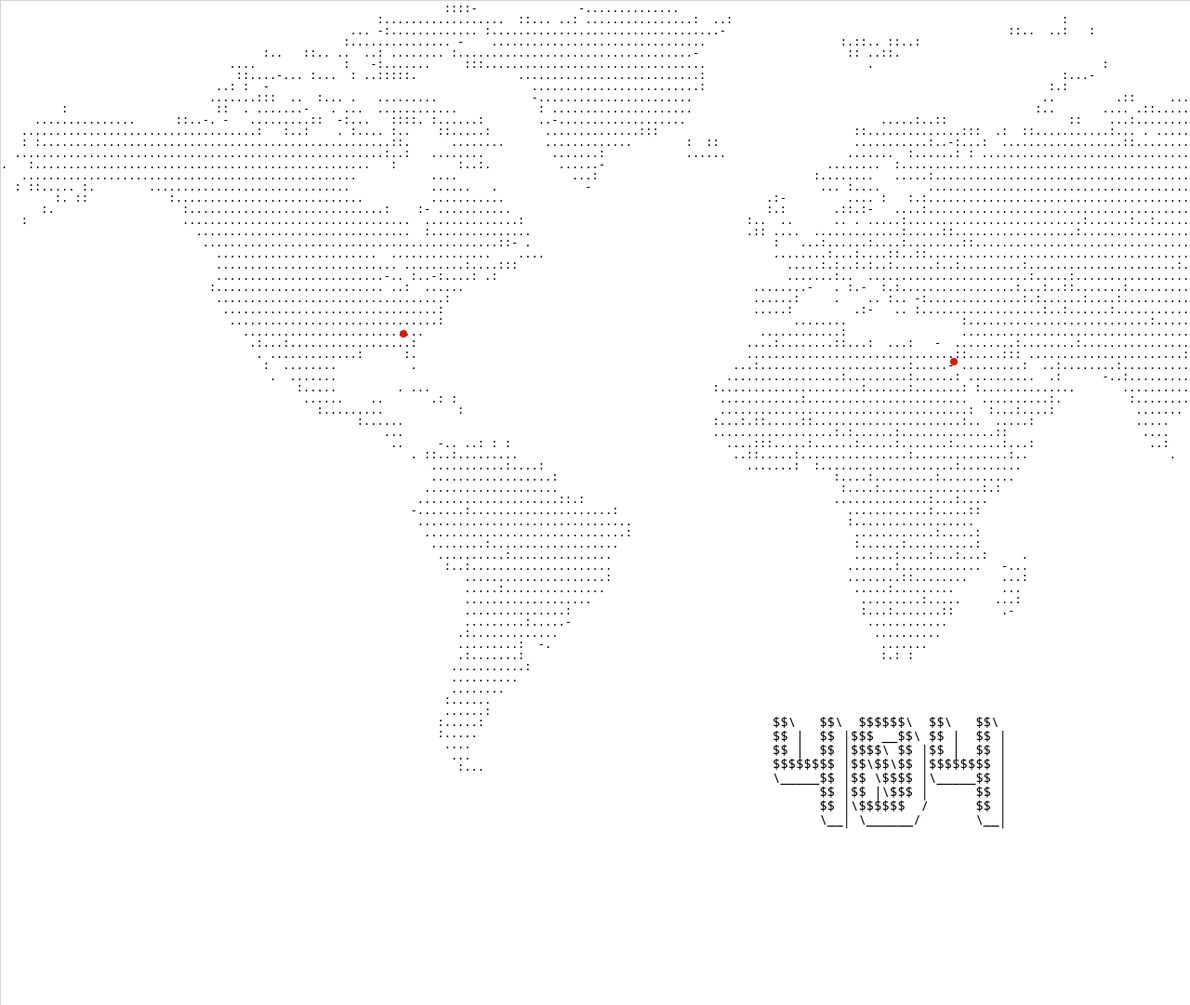
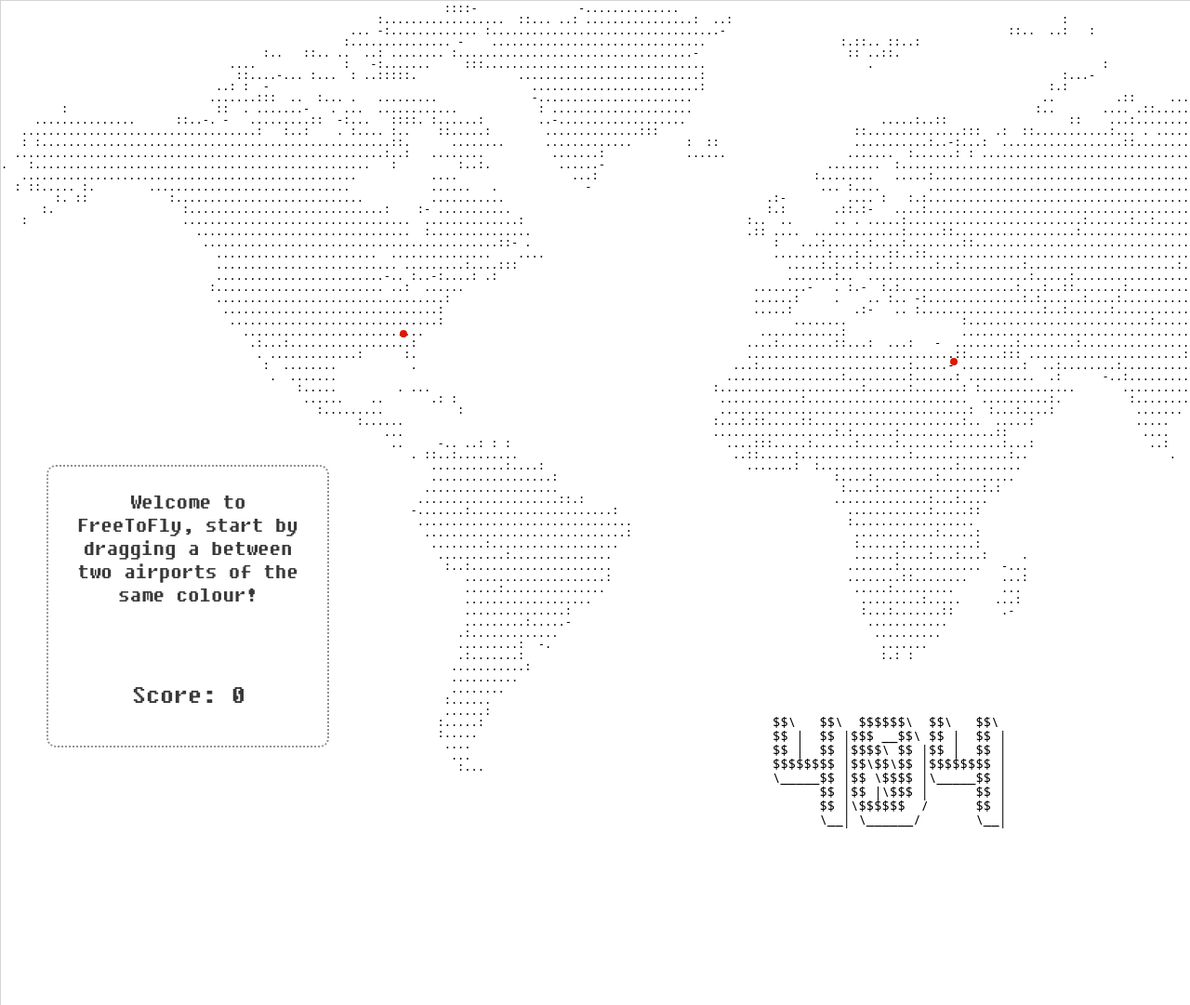
Before and after one commit to calumvc/FreeToFly, a website with bundled scripts: page index.html in a window 1280 px wide. Shown: the top 1081 px of the page at 93% size. Built offline with nearby package versions, Linux system fonts and the light colour scheme.

Commit message:
notice box implemented (message + score display)

```diff
--- a/index.html
+++ b/index.html
@@ -7,6 +7,10 @@
   <link rel="stylesheet" href="./style.css">
 </head>
 <body>
+  <div id="notice">
+    <p id="note"></p>
+    <p id="score"></p>
+  </div>
   <script> var pathsDic = {}; var pathcount = 0; </script>
   <script type="module" src="main.js"></script>
   <script src="modules/pathtrack.js"></script>
--- a/modules/gameLoop.js
+++ b/modules/gameLoop.js
@@ -17,6 +17,8 @@ var pathCounter = 0;
 var pathsArray = [];
 var currentNote = "Welcome to FreeToFly, start by dragging a between two airports of the same colour!"
 var pastNote = "previous notes will go here..."; // this is for the user to read so they know whats previous and whats not
+var currentNoteIndex = 0; //for colour mapping
+var pastNoteIndex = 0;
 
 var colours = [
   "rgb(220,25,0)",
@@ -47,8 +49,15 @@ const tick = () => {
     return;
   }
 
-  console.log("Past note ->", pastNote); // these will go in the nice text box along with score
-  console.log("Current note ->", currentNote);
+  // console.log("Past note ->", pastNote); // these will go in the nice text box along with score
+  // console.log("Current note ->", currentNote);
+  if (pastNoteIndex == 0){
+    updateText(pastNote,pastNoteIndex);
+  } else {
+    updateText(currentNote,currentNoteIndex);
+  }
+
+  updateScore(score);
   verifyPaths(); // verifies all line strokes in the queue,
 
   placeBackground(gameArea.context);
@@ -78,8 +87,11 @@ const tick = () => {
       placeExplosion(live_planes[crash[0]].currentPos[0], live_planes[crash[0]].currentPos[1]);
       pastNote = currentNote;
       currentNote = "There was a crash! " + live_planes[crash[0]].name + " and " + live_planes[crash[1]].name + " collided!";
+      pastNoteIndex = currentNoteIndex;
+      currentNoteIndex = 1;
       console.log("CRASH");
       gaming = false;
+      gameOver();
     }
 
     if(updateCurrentPlanePos(plane) == 0){
@@ -90,6 +102,8 @@ const tick = () => {
       var airportBIndex = currentAirports.indexOf(plane.airportB);
       pastNote = currentNote;
       currentNote = "Flight from " + plane.airportA.name + " to " + plane.airportB.name + " reached its destination safely! (+5 points)";
+      pastNoteIndex = currentNoteIndex;
+      currentNoteIndex = 2;
       currentAirports.splice(airportAIndex,1);
       currentAirports.splice(airportBIndex,1);
       currentAirportNames.splice(airportBIndex,1);
@@ -124,6 +138,8 @@ const tick = () => {
       currentAirports.splice(index,1);
       pastNote = currentNote;
       currentNote = airport.name + " didn't hear anything from you! They took back their request. (-10 points)";
+      pastNoteIndex = currentNoteIndex;
+      currentNoteIndex = 3;
       score -= 10;
     }
 
@@ -154,6 +170,27 @@ const tick = () => {
   }
 };
 
+const colorMap = {
+    0: "rgba(56, 56, 56, 1)", //welcome
+    1: "rgba(187, 63, 63, 1)", //crash
+    2: "rgba(23, 150, 69, 1)", //reach destination
+    3: "rgba(209, 121, 21, 1)", //no interaction
+    4: "rgba(44, 64, 196, 1)",  //new calling
+    5: "rgba(49, 150, 190, 1)", //received route
+    6: "rgba(160, 85, 148, 1)", //invalid path
+};
+
+function updateText(text,index){
+  let n = document.getElementById("note");
+  n.style.color = colorMap[index];
+  n.textContent = text;
+}
+
+function updateScore(score){
+  let s = document.getElementById("score");
+  s.textContent = "Score: " + score;
+}
+
 export function gameOver() {
   //console.log("GAME OVER!!");
   let div = document.createElement("div");
@@ -163,7 +200,7 @@ export function gameOver() {
   let p2 = document.createElement("p");
   let i = document.createElement("div");
   i.classList.add("GO_image");
-  p1.textContent = "PLANE CRASH... GAME OVER...";
+  p1.textContent = "GAME OVER...";
   p2.textContent = "Your final score: " + score;
   div.append(i,p1,p2);
   document.body.appendChild(div);
@@ -177,6 +214,8 @@ export function spawnMission() {
   var aportB = createAirport(colour, "INCOMING"); // create recipient airport?
   pastNote = currentNote;
   currentNote = "Flight from " + aportA.name + " to " + aportB.name + " is looking for direction!";
+  pastNoteIndex = currentNoteIndex;
+  currentNoteIndex = 4;
 }
 
 function cleanPath(path){
@@ -227,7 +266,8 @@ export function verify(path){
 
               pastNote = currentNote;
               currentNote = airportA.name + " received your route to " + airportB.name + ". Bon Voyage!";
-
+              pastNoteIndex = currentNoteIndex;
+              currentNoteIndex = 5;
               pathsArray.push(cleanPath(path[1]));
               live_planes.push(createPlane(cleanPath(path[1]),airportA,airportB));
               return;
@@ -239,4 +279,6 @@ export function verify(path){
   }
   pastNote = currentNote;
   currentNote = "Invalid flight path!";
+  pastNoteIndex = currentNoteIndex;
+  currentNoteIndex = 6;
 }
--- a/style.css
+++ b/style.css
@@ -56,3 +56,30 @@ canvas {
     height:300px;
     width:500px;
 }
+
+#notice{
+    height:300px;
+    width:300px;
+    position: absolute;
+    top:500px;
+    left:50px;
+    font-family: 'Fixedys', sans-serif;
+    border-radius: 10px;
+    font-size: 25px;
+    text-align: center;
+    border: 2px dotted rgb(145, 145, 145);
+}
+
+#note{
+    padding-left:20px;
+    padding-right: 20px;
+}
+
+#score{
+    color:rgba(56, 56, 56, 1);
+    font-size: 30px;
+    position:absolute;
+    left:50%;
+    transform: translate(-50%);
+    bottom:10px;
+}
```
